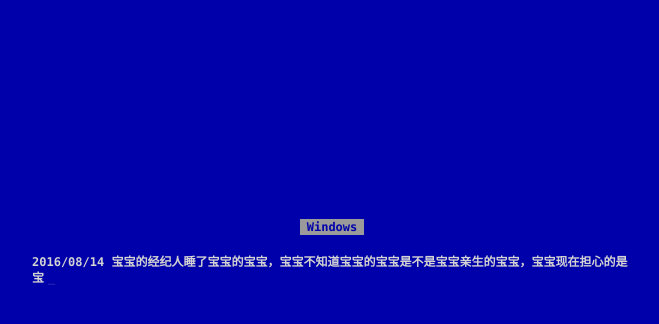
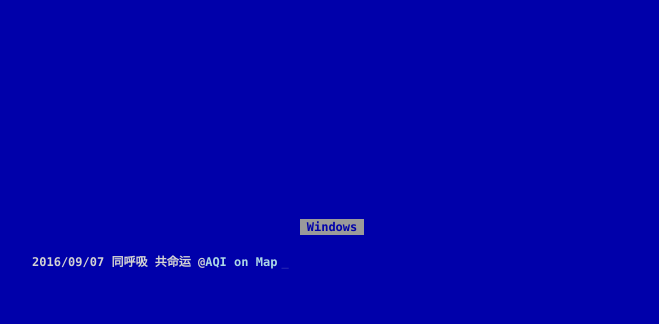
Before and after one commit to anypossiblew/my-blog, a Jekyll site: the page built from bsod/index.html, in a window 1280 px wide. Shown: the top 324 px of the page, without its empty margins (308-967 px from the left). Built offline with Jekyll 4.4.1, drawn with Linux system fonts in a browser that asks for light colours; nearby versions of some CDN libraries.

Commit message:
同呼吸 共命运
同呼吸 共命运

```diff
--- a/_layouts/bsod.html
+++ b/_layouts/bsod.html
@@ -72,7 +72,11 @@
     line-height: 16px;
 }
 
+.win-bsod a {
+   color: lightblue;
+}
 	</style>
+}
 </header>
 <body>
 
--- a/bigdata/Realtime-Air-Quality-Index-via-Voronoi-Diagram-on-Map.html
+++ b/bigdata/Realtime-Air-Quality-Index-via-Voronoi-Diagram-on-Map.html
@@ -265,7 +265,7 @@ function openTooltips(d, aqiPoint, i) {
 		.duration(200)
 		.style("opacity", .9);
 	var html = '<div>' +
-				'<span class="name">城市:</span>' +
+				'<span class="name">监测点:</span>' +
 				'<span>'+d.city+'</span><br>' +
 				'<span class="name">AQI类型:</span>' +
 				'<span>'+d.pol+'</span><br>' +
--- a/bsod/index.html
+++ b/bsod/index.html
@@ -1,6 +1,8 @@
 ---
 layout: bsod
 blogs:
+  - date: '2016/09/07'
+    content: '同呼吸 共命运 @<a href=''/bigdata/Realtime-Air-Quality-Index-via-Voronoi-Diagram-on-Map.html''>AQI on Map</a>'
   - date: '2016/08/14'
     content: '宝宝的经纪人睡了宝宝的宝宝，宝宝不知道宝宝的宝宝是不是宝宝亲生的宝宝，宝宝现在担心的是宝宝的宝宝不是宝宝的宝宝如果宝宝的宝宝真的不是宝宝的宝宝那就吓死宝宝了宝宝的宝宝为什么要这样对待宝宝，宝宝很难过，如果宝宝和宝宝的宝宝因为宝宝的宝宝打起来了，你们到底支持宝宝还是宝宝的宝宝；<br>那么问题来了！请问这里面所说的“宝宝”分别说的是谁?'
   - date: '2016/08/11'
```
